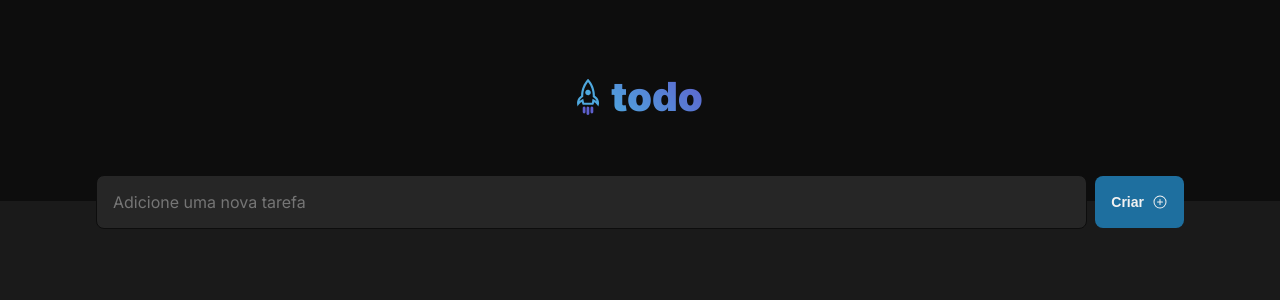
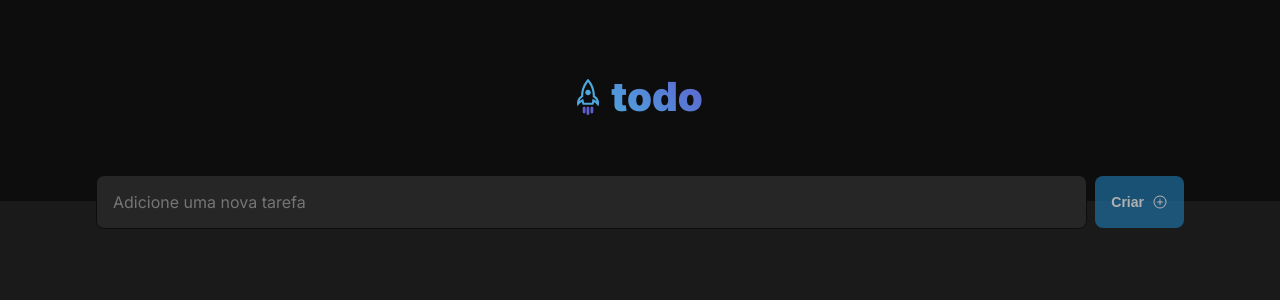
Before and after one commit to ManoelPradoMark22/ignite-challenge-reactjs-todoList-1, a React (Vite) app: page / in a window 1280 px wide. Shown: the top 300 px of the page. Built offline with nearby package versions, Linux system fonts and the light colour scheme.

Commit message:
button submit validation

```diff
--- a/src/components/Workspace.tsx
+++ b/src/components/Workspace.tsx
@@ -5,8 +5,6 @@ import { ChangeEvent, InvalidEvent, useState } from 'react';
 
 export function Workspace() {
   const [newTaskText, setNewTaskText] = useState('');
-
-  console.log(newTaskText)
 
   function handleNewTaskChange(event: ChangeEvent<HTMLInputElement>) {
     event.target.setCustomValidity('');
@@ -16,6 +14,8 @@ export function Workspace() {
   function handleNewTaskInvalid(event: InvalidEvent<HTMLInputElement>){
     event.target.setCustomValidity("Esse campo é obrigatório!")
   }
+
+  const isNewTaskEmpty = newTaskText.length === 0;
 
   return (
     <div className={styles.wrapper}>
@@ -29,7 +29,7 @@ export function Workspace() {
           required
         />
 
-        <button type='submit'>
+        <button type='submit' disabled={isNewTaskEmpty}>
           Criar <PlusCircle fontSize={16}/>
         </button>
       </form>
```
